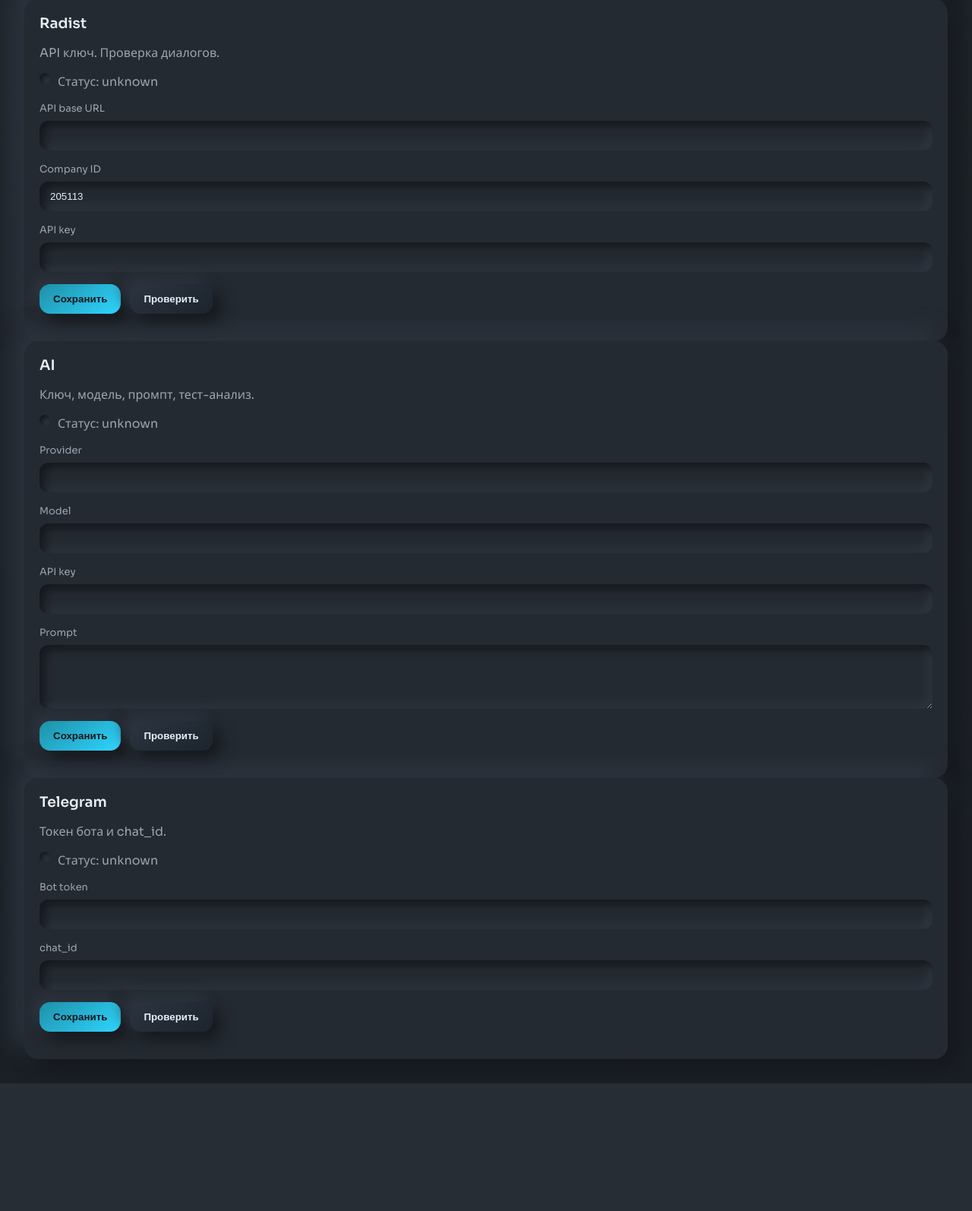
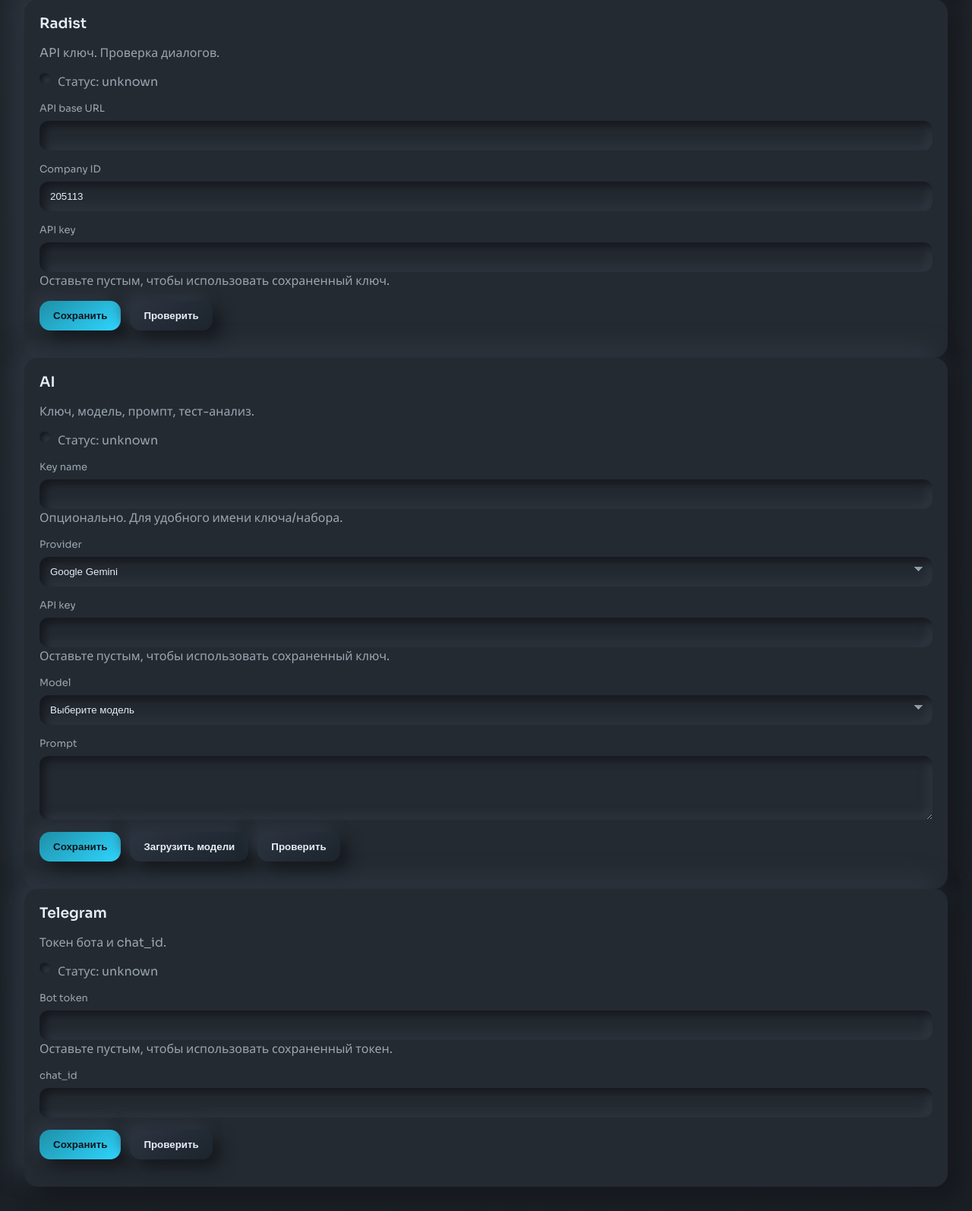
Before and after one commit to armanmar12/synkro1, a Django app: page /dashboard/settings/ in a window 1280 px wide. Shown: the part 1437-3031 px from the top of the page at 76% size. Before the commit the page ends 2863 px from the top, so only its background shows below. Run offline with Django 5.2, Linux system fonts and the light colour scheme; the visitor is signed in with stand-in values (Sample User, id 1); data comes from the database, SQL or seed files in the repository; parts of the project's set-up code (start-up, migrations or seed data) failed here and were passed over.

Commit message:
feat(settings): persist secrets and add AI model picker

```diff
--- a/server/core/forms.py
+++ b/server/core/forms.py
@@ -40,35 +40,48 @@ class AmoCRMSettingsForm(forms.Form):
 
 class RadistSettingsForm(forms.Form):
     api_base_url = forms.URLField(label="API base URL", required=False)
-    api_key = forms.CharField(label="API key", required=True, widget=forms.PasswordInput(render_value=False))
+    api_key = forms.CharField(label="API key", required=False, widget=forms.PasswordInput(render_value=False))
     company_id = forms.IntegerField(label="Company ID", required=False)
 
     def __init__(self, *args, **kwargs):
         super().__init__(*args, **kwargs)
         for field in self.fields.values():
             field.widget.attrs["class"] = "input"
+        self.fields["api_key"].help_text = "Оставьте пустым, чтобы использовать сохраненный ключ."
 
 
 class AISettingsForm(forms.Form):
-    provider = forms.CharField(label="Provider", required=True)
-    model = forms.CharField(label="Model", required=False)
-    api_key = forms.CharField(label="API key", required=True, widget=forms.PasswordInput(render_value=False))
+    provider = forms.ChoiceField(
+        label="Provider",
+        required=True,
+        choices=[
+            ("gemini", "Google Gemini"),
+            ("openai", "OpenAI"),
+        ],
+    )
+    model = forms.CharField(label="Model", required=False, widget=forms.Select())
+    profile_name = forms.CharField(label="Key name", required=False, max_length=128)
+    api_key = forms.CharField(label="API key", required=False, widget=forms.PasswordInput(render_value=False))
     prompt = forms.CharField(label="Prompt", required=False, widget=forms.Textarea(attrs={"rows": 4}))
 
     def __init__(self, *args, **kwargs):
+        model_choices = kwargs.pop("model_choices", [])
         super().__init__(*args, **kwargs)
         for field in self.fields.values():
             field.widget.attrs["class"] = "input"
+        self.fields["model"].widget.choices = [("", "Выберите модель")] + list(model_choices)
+        self.fields["api_key"].help_text = "Оставьте пустым, чтобы использовать сохраненный ключ."
 
 
 class TelegramSettingsForm(forms.Form):
-    bot_token = forms.CharField(label="Bot token", required=True, widget=forms.PasswordInput(render_value=False))
+    bot_token = forms.CharField(label="Bot token", required=False, widget=forms.PasswordInput(render_value=False))
     chat_id = forms.CharField(label="chat_id", required=True)
 
     def __init__(self, *args, **kwargs):
         super().__init__(*args, **kwargs)
         for field in self.fields.values():
             field.widget.attrs["class"] = "input"
+        self.fields["bot_token"].help_text = "Оставьте пустым, чтобы использовать сохраненный токен."
 
 
 class UserProfileForm(forms.Form):
--- a/server/core/templates/core/dashboard_settings.html
+++ b/server/core/templates/core/dashboard_settings.html
@@ -159,6 +159,10 @@
           <div>
             <label>{{ radist_form.api_key.label }}</label>
             {{ radist_form.api_key }}
+            <div class="muted">
+              {% if has_secret_radist %}Ключ уже сохранён. {% endif %}
+              {{ radist_form.api_key.help_text }}
+            </div>
             {% if radist_form.api_key.errors %}<div class="muted">{{ radist_form.api_key.errors }}</div>{% endif %}
           </div>
           <div class="form-actions">
@@ -184,19 +188,29 @@
           {% csrf_token %}
           <input type="hidden" name="tenant_id" value="{{ tenant.id }}" />
           <div>
+            <label>{{ ai_form.profile_name.label }}</label>
+            {{ ai_form.profile_name }}
+            <div class="muted">Опционально. Для удобного имени ключа/набора.</div>
+            {% if ai_form.profile_name.errors %}<div class="muted">{{ ai_form.profile_name.errors }}</div>{% endif %}
+          </div>
+          <div>
             <label>{{ ai_form.provider.label }}</label>
             {{ ai_form.provider }}
             {% if ai_form.provider.errors %}<div class="muted">{{ ai_form.provider.errors }}</div>{% endif %}
           </div>
           <div>
+            <label>{{ ai_form.api_key.label }}</label>
+            {{ ai_form.api_key }}
+            <div class="muted">
+              {% if has_secret_ai %}Ключ уже сохранён. {% endif %}
+              {{ ai_form.api_key.help_text }}
+            </div>
+            {% if ai_form.api_key.errors %}<div class="muted">{{ ai_form.api_key.errors }}</div>{% endif %}
+          </div>
+          <div>
             <label>{{ ai_form.model.label }}</label>
             {{ ai_form.model }}
             {% if ai_form.model.errors %}<div class="muted">{{ ai_form.model.errors }}</div>{% endif %}
-          </div>
-          <div>
-            <label>{{ ai_form.api_key.label }}</label>
-            {{ ai_form.api_key }}
-            {% if ai_form.api_key.errors %}<div class="muted">{{ ai_form.api_key.errors }}</div>{% endif %}
           </div>
           <div>
             <label>{{ ai_form.prompt.label }}</label>
@@ -205,6 +219,7 @@
           </div>
           <div class="form-actions">
             <button class="btn" type="submit" name="action" value="save_ai">Сохранить</button>
+            <button class="btn btn-secondary" type="submit" name="action" value="load_ai_models">Загрузить модели</button>
             <button class="btn btn-secondary" type="submit" name="action" value="check_ai">Проверить</button>
           </div>
         </form>
@@ -228,6 +243,10 @@
           <div>
             <label>{{ telegram_form.bot_token.label }}</label>
             {{ telegram_form.bot_token }}
+            <div class="muted">
+              {% if has_secret_telegram %}Токен уже сохранён. {% endif %}
+              {{ telegram_form.bot_token.help_text }}
+            </div>
             {% if telegram_form.bot_token.errors %}<div class="muted">{{ telegram_form.bot_token.errors }}</div>{% endif %}
           </div>
           <div>
--- a/server/core/views.py
+++ b/server/core/views.py
@@ -30,6 +30,21 @@ def _require_auth(view_func):
         return view_func(request, *args, **kwargs)
 
     return _wrapped
+
+
+def _model_choices_from_public(raw_models) -> list[tuple[str, str]]:
+    if not isinstance(raw_models, list):
+        return []
+
+    model_choices: list[tuple[str, str]] = []
+    for item in raw_models:
+        if not isinstance(item, str):
+            continue
+        model_name = item.strip()
+        if not model_name:
+            continue
+        model_choices.append((model_name, model_name.replace("models/", "")))
+    return model_choices
 
 
 def login_view(request):
@@ -141,10 +156,11 @@ def dashboard_settings(request):
     telegram_config = None
     message = None
 
+    ai_model_choices: list[tuple[str, str]] = []
     supabase_form = SupabaseSettingsForm()
     amocrm_form = AmoCRMSettingsForm()
     radist_form = RadistSettingsForm()
-    ai_form = AISettingsForm()
+    ai_form = AISettingsForm(model_choices=ai_model_choices)
     telegram_form = TelegramSettingsForm()
 
     has_secret_supabase = False
@@ -176,6 +192,7 @@ def dashboard_settings(request):
         has_secret_radist = bool(radist_secret.get("api_key"))
         has_secret_ai = bool(ai_secret.get("api_key"))
         has_secret_telegram = bool(telegram_secret.get("bot_token"))
+        ai_model_choices = _model_choices_from_public(ai_config.public_config.get("available_models", []))
 
         action = request.POST.get("action")
         if request.method == "POST" and action:
@@ -255,61 +272,106 @@ def dashboard_settings(request):
                         "api_base_url": radist_form.cleaned_data["api_base_url"].strip(),
                         "company_id": radist_form.cleaned_data["company_id"],
                     }
-                    radist_config.secret_data_encrypted = encrypt_payload(
-                        {"api_key": radist_form.cleaned_data["api_key"].strip()}
-                    )
-                    if action == "check_radist":
-                        ok, error = _check_radist(
-                            radist_config.public_config.get("api_base_url", ""),
-                            radist_config.public_config.get("company_id"),
-                            decrypt_payload(radist_config.secret_data_encrypted).get("api_key", ""),
-                        )
-                        radist_config.status = (
-                            IntegrationConfig.Status.OK
-                            if ok
-                            else IntegrationConfig.Status.ERROR
-                        )
-                        radist_config.last_error = "" if ok else error
-                        radist_config.last_checked_at = timezone.now()
-                        message = "Radist: проверка OK" if ok else f"Radist: ошибка {error}"
+                    secret_payload = radist_secret.copy()
+                    api_key = radist_form.cleaned_data["api_key"].strip()
+                    if api_key:
+                        secret_payload["api_key"] = api_key
+                    active_api_key = secret_payload.get("api_key", "")
+                    if not active_api_key:
+                        radist_form.add_error("api_key", "Укажите API key или сохраните его ранее.")
+                        message = "Radist: API key обязателен."
                     else:
-                        radist_config.status = IntegrationConfig.Status.PENDING
-                        message = "Radist: настройки сохранены."
-                    radist_config.save()
-                    has_secret_radist = True
+                        radist_config.secret_data_encrypted = encrypt_payload(secret_payload)
+                    if active_api_key:
+                        if action == "check_radist":
+                            ok, error = _check_radist(
+                                radist_config.public_config.get("api_base_url", ""),
+                                radist_config.public_config.get("company_id"),
+                                active_api_key,
+                            )
+                            radist_config.status = (
+                                IntegrationConfig.Status.OK
+                                if ok
+                                else IntegrationConfig.Status.ERROR
+                            )
+                            radist_config.last_error = "" if ok else error
+                            radist_config.last_checked_at = timezone.now()
+                            message = "Radist: проверка OK" if ok else f"Radist: ошибка {error}"
+                        else:
+                            radist_config.status = IntegrationConfig.Status.PENDING
+                            message = "Radist: настройки сохранены."
+                        radist_config.save()
+                        has_secret_radist = True
                 else:
                     message = "Radist: проверьте заполнение полей."
 
-            elif action in {"save_ai", "check_ai"}:
-                ai_form = AISettingsForm(request.POST)
+            elif action in {"save_ai", "check_ai", "load_ai_models"}:
+                ai_form = AISettingsForm(request.POST, model_choices=ai_model_choices)
                 if ai_form.is_valid():
+                    secret_payload = ai_secret.copy()
+                    api_key = ai_form.cleaned_data["api_key"].strip()
+                    if api_key:
+                        secret_payload["api_key"] = api_key
+                    active_api_key = secret_payload.get("api_key", "")
                     ai_config.public_config = {
                         "provider": ai_form.cleaned_data["provider"].strip(),
                         "model": ai_form.cleaned_data["model"].strip(),
+                        "profile_name": ai_form.cleaned_data["profile_name"].strip(),
                         "prompt": ai_form.cleaned_data["prompt"].strip(),
                     }
-                    ai_config.secret_data_encrypted = encrypt_payload(
-                        {"api_key": ai_form.cleaned_data["api_key"].strip()}
-                    )
-                    if action == "check_ai":
-                        ok, error = _check_ai(
+                    if not active_api_key:
+                        ai_form.add_error("api_key", "Укажите API key или сохраните его ранее.")
+                        message = "AI: API key обязателен."
+                    else:
+                        models, model_error = _fetch_ai_models(
                             ai_config.public_config.get("provider", ""),
-                            ai_config.public_config.get("model", ""),
-                            decrypt_payload(ai_config.secret_data_encrypted).get("api_key", ""),
+                            active_api_key,
                         )
-                        ai_config.status = (
-                            IntegrationConfig.Status.OK
-                            if ok
-                            else IntegrationConfig.Status.ERROR
+                        if models:
+                            ai_model_choices = models
+                            ai_config.public_config["available_models"] = [value for value, _ in models]
+                        elif action == "load_ai_models":
+                            message = f"AI: не удалось загрузить модели ({model_error})."
+
+                        selected_model = ai_config.public_config.get("model", "")
+                        if selected_model:
+                            available_values = {value for value, _ in ai_model_choices}
+                            if available_values and selected_model not in available_values:
+                                ai_config.public_config["model"] = ""
+
+                        ai_config.secret_data_encrypted = encrypt_payload(secret_payload)
+                        if action == "check_ai":
+                            ok, error = _check_ai(
+                                ai_config.public_config.get("provider", ""),
+                                ai_config.public_config.get("model", ""),
+                                active_api_key,
+                            )
+                            ai_config.status = (
+                                IntegrationConfig.Status.OK
+                                if ok
+                                else IntegrationConfig.Status.ERROR
+                            )
+                            ai_config.last_error = "" if ok else error
+                            ai_config.last_checked_at = timezone.now()
+                            message = "AI: проверка OK" if ok else f"AI: ошибка {error}"
+                        elif action == "load_ai_models":
+                            ai_config.status = IntegrationConfig.Status.PENDING
+                            if models:
+                                message = "AI: список моделей загружен."
+                        else:
+                            ai_config.status = IntegrationConfig.Status.PENDING
+                            message = "AI: настройки сохранены."
+                        ai_config.save()
+                        has_secret_ai = True
+                        ai_form = AISettingsForm(
+                            initial={
+                                "provider": ai_config.public_config.get("provider", "gemini"),
+                                "model": ai_config.public_config.get("model", ""),
+                                "profile_name": ai_config.public_config.get("profile_name", ""),
+                                "prompt": ai_config.public_config.get("prompt", ""),
+                            },
+                            model_choices=ai_model_choices,
                         )
-                        ai_config.last_error = "" if ok else error
-                        ai_config.last_checked_at = timezone.now()
-                        message = "AI: проверка OK" if ok else f"AI: ошибка {error}"
-                    else:
-                        ai_config.status = IntegrationConfig.Status.PENDING
-                        message = "AI: настройки сохранены."
-                    ai_config.save()
-                    has_secret_ai = True
                 else:
                     message = "AI: проверьте заполнение полей."
 
@@ -319,27 +381,36 @@ def dashboard_settings(request):
                     telegram_config.public_config = {
                         "chat_id": telegram_form.cleaned_data["chat_id"].strip()
                     }
-                    telegram_config.secret_data_encrypted = encrypt_payload(
-                        {"bot_token": telegram_form.cleaned_data["bot_token"].strip()}
-                    )
-                    if action == "check_telegram":
-                        ok, error = _check_telegram(
-                            telegram_config.public_config.get("chat_id", ""),
-                            decrypt_payload(telegram_config.secret_data_encrypted).get("bot_token", ""),
+                    secret_payload = telegram_secret.copy()
+                    bot_token = telegram_form.cleaned_data["bot_token"].strip()
+                    if bot_token:
+                        secret_payload["bot_token"] = bot_token
+                    active_bot_token = secret_payload.get("bot_token", "")
+                    if not active_bot_token:
+                        telegram_form.add_error(
+                            "bot_token", "Укажите bot token или сохраните его ранее."
                         )
-                        telegram_config.status = (
-                            IntegrationConfig.Status.OK
-                            if ok
-                            else IntegrationConfig.Status.ERROR
-                        )
-                        telegram_config.last_error = "" if ok else error
-                        telegram_config.last_checked_at = timezone.now()
-                        message = "Telegram: проверка OK" if ok else f"Telegram: ошибка {error}"
+                        message = "Telegram: bot token обязателен."
                     else:
-                        telegram_config.status = IntegrationConfig.Status.PENDING
-                        message = "Telegram: настройки сохранены."
-                    telegram_config.save()
-                    has_secret_telegram = True
+                        telegram_config.secret_data_encrypted = encrypt_payload(secret_payload)
+                        if action == "check_telegram":
+                            ok, error = _check_telegram(
+                                telegram_config.public_config.get("chat_id", ""),
+                                active_bot_token,
+                            )
+                            telegram_config.status = (
+                                IntegrationConfig.Status.OK
+                                if ok
+                                else IntegrationConfig.Status.ERROR
+                            )
+                            telegram_config.last_error = "" if ok else error
+                            telegram_config.last_checked_at = timezone.now()
+                            message = "Telegram: проверка OK" if ok else f"Telegram: ошибка {error}"
+                        else:
+                            telegram_config.status = IntegrationConfig.Status.PENDING
+                            message = "Telegram: настройки сохранены."
+                        telegram_config.save()
+                        has_secret_telegram = True
                 else:
                     message = "Telegram: проверьте заполнение полей."
 
@@ -364,13 +435,15 @@ def dashboard_settings(request):
                     "company_id": radist_config.public_config.get("company_id", 205113),
                 }
             )
-        if request.method != "POST" or action not in {"save_ai", "check_ai"}:
+        if request.method != "POST" or action not in {"save_ai", "check_ai", "load_ai_models"}:
             ai_form = AISettingsForm(
                 initial={
-                    "provider": ai_config.public_config.get("provider", ""),
+                    "provider": ai_config.public_config.get("provider", "gemini"),
                     "model": ai_config.public_config.get("model", ""),
+                    "profile_name": ai_config.public_config.get("profile_name", ""),
                     "prompt": ai_config.public_config.get("prompt", ""),
-                }
+                },
+                model_choices=ai_model_choices,
             )
         if request.method != "POST" or action not in {"save_telegram", "check_telegram"}:
             telegram_form = TelegramSettingsForm(
@@ -515,13 +588,39 @@ def _check_radist(api_base_url: str, company_id: int | None, api_key: str) -> tu
         return False, f"Network error: {exc.reason}"
 
 
-def _check_ai(provider: str, model: str, api_key: str) -> tuple[bool, str]:
-    if not provider:
-        return False, "provider обязателен"
+def _fetch_ai_models(provider: str, api_key: str) -> tuple[list[tuple[str, str]], str]:
+    normalized_provider = (provider or "").strip().lower()
     if not api_key:
-        return False, "API key обязателен"
+        return [], "API key обязателен"
 
-    if provider.lower() == "openai":
+    if normalized_provider in {"gemini", "google", "google_gemini"}:
+        endpoint = f"https://generativelanguage.googleapis.com/v1beta/models?key={api_key}"
+        req = Request(endpoint, headers={"User-Agent": "synkro/1.0"}, method="GET")
+        try:
+            with urlopen(req, timeout=8) as response:
+                if response.status >= 400:
+                    return [], f"HTTP {response.status}"
+                payload = json.loads(response.read().decode("utf-8") or "{}")
+                model_items = payload.get("models", [])
+                result: list[tuple[str, str]] = []
+                for item in model_items:
+                    model_name = (item.get("name") or "").strip()
+                    if not model_name:
+                        continue
+                    if "gemini" not in model_name.lower():
+                        continue
+                    result.append((model_name, model_name.replace("models/", "")))
+                if not result:
+                    return [], "Список моделей пуст"
+                return result, ""
+        except HTTPError as exc:
+            return [], f"HTTP {exc.code}"
+        except URLError as exc:
+            return [], f"Network error: {exc.reason}"
+        except (UnicodeDecodeError, json.JSONDecodeError):
+            return [], "Не удалось разобрать ответ AI API"
+
+    if normalized_provider == "openai":
         endpoint = "https://api.openai.com/v1/models"
         req = Request(
             endpoint,
@@ -531,14 +630,44 @@ def _check_ai(provider: str, model: str, api_key: str) -> tuple[bool, str]:
         try:
             with urlopen(req, timeout=8) as response:
                 if response.status >= 400:
-                    return False, f"HTTP {response.status}"
-                return True, ""
+                    return [], f"HTTP {response.status}"
+                payload = json.loads(response.read().decode("utf-8") or "{}")
+                model_items = payload.get("data", [])
+                result: list[tuple[str, str]] = []
+                for item in model_items:
+                    model_id = (item.get("id") or "").strip()
+                    if not model_id:
+                        continue
+                    result.append((model_id, model_id))
+                if not result:
+                    return [], "Список моделей пуст"
+                return result, ""
         except HTTPError as exc:
-            return False, f"HTTP {exc.code}"
+            return [], f"HTTP {exc.code}"
         except URLError as exc:
-            return False, f"Network error: {exc.reason}"
+            return [], f"Network error: {exc.reason}"
+        except (UnicodeDecodeError, json.JSONDecodeError):
+            return [], "Не удалось разобрать ответ AI API"
 
-    return False, "Провайдер пока не поддержан для проверки"
+    return [], "Провайдер пока не поддержан для списка моделей"
+
+
+def _check_ai(provider: str, model: str, api_key: str) -> tuple[bool, str]:
+    if not provider:
+        return False, "provider обязателен"
+    if not api_key:
+        return False, "API key обязателен"
+
+    models, error = _fetch_ai_models(provider, api_key)
+    if not models:
+        return False, error
+
+    if model:
+        available_values = {value for value, _ in models}
+        if model not in available_values:
+            return False, "Выбранная модель не найдена в списке API"
+
+    return True, ""
 
 
 def _check_telegram(chat_id: str, bot_token: str) -> tuple[bool, str]:
```
Also changed, not shown: .github/workflows/deploy.yml (added).
